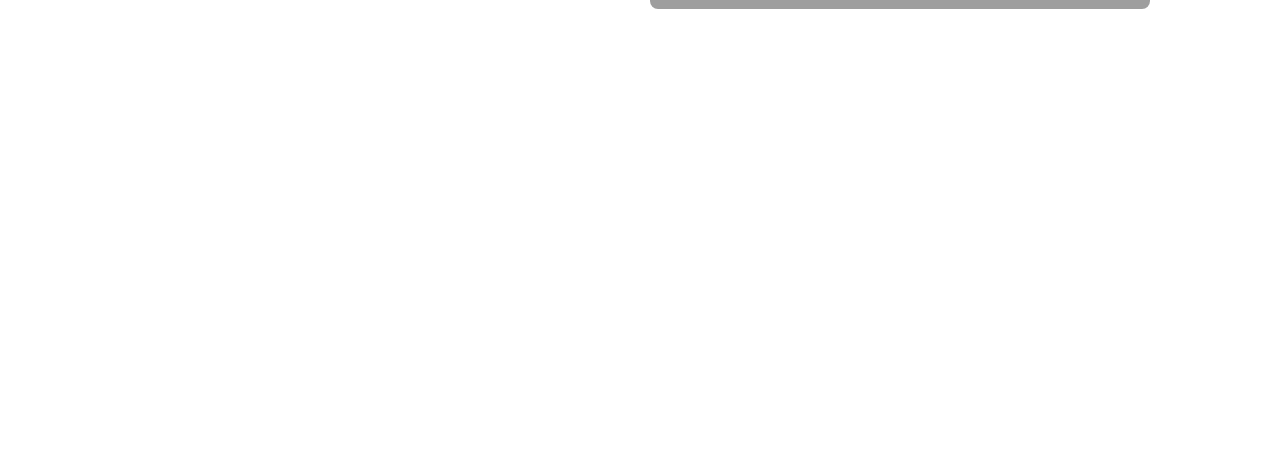
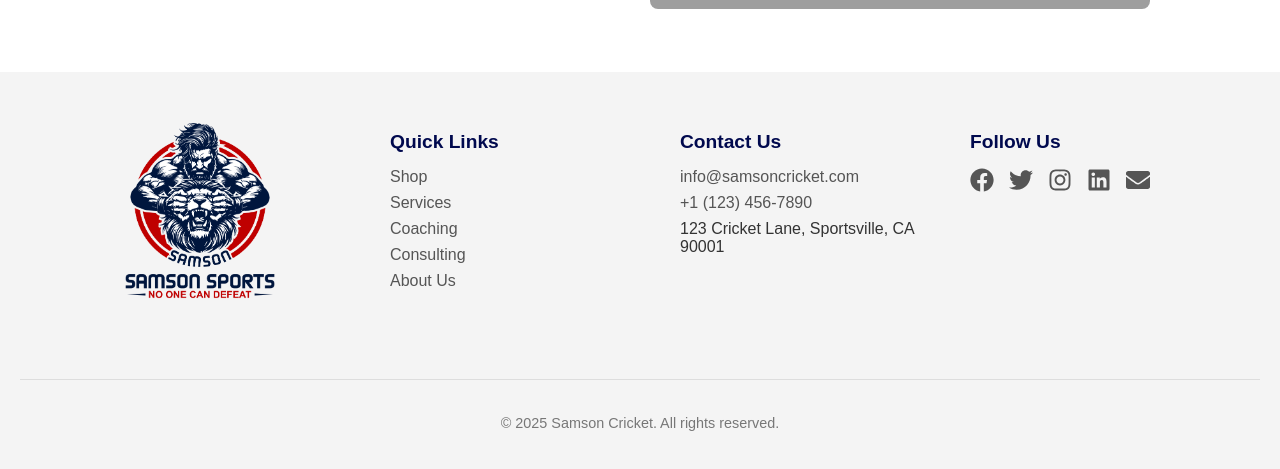
Before and after one commit to AshenIsuruWijesuriya/Samson-Cricket-WebApp, a React (Create React App) app in the folder frontend/: page / in a window 1280 px wide. Shown: the part 2218-2687 px from the top of the page. Before the commit the page ends 2290 px from the top, so only its background shows below. Built offline with nearby package versions, Linux system fonts and the light colour scheme; no server answers; grey boxes are pictures that could not be loaded; the HTML template or start-up script is replaced by a standard one.

Commit message:
add footer fix css

```diff
--- /dev/null
+++ b/frontend/src/Common/mainFooter.css
@@ -0,0 +1,109 @@
+.mf-footer {
+    background-color: #f4f4f4;
+    color: #333;
+    padding: 40px 20px;
+    font-family: 'Arial', sans-serif;
+  }
+
+  .mf-container {
+    display: flex;
+    justify-content: space-around;
+    max-width: 1200px;
+    margin: 0 auto;
+    flex-wrap: wrap;
+  }
+
+  .mf-footer-branding {
+    display: flex;
+    flex-direction: column;
+    align-items: center;
+  }
+
+  .mf-footer-branding-link {
+    display: flex;
+    align-items: center;
+    text-decoration: none;
+    color: #333;
+    margin-bottom: 20px;
+  }
+
+  .mf-footer-logo {
+    width: 280px;
+    margin-right:30px ;
+  }
+
+  .mf-footer-title {
+    margin-left: 10px;
+    font-size: 30px; /* Increased title size */
+    font-family: Impact;
+    color: #00094e;
+    font-weight: 500;
+  }
+
+  .mf-section {
+    flex: 1 1 250px;
+    margin-bottom: 20px;
+    margin-left: 20px;
+  }
+
+  .mf-title {
+    font-size: 1.2em;
+    font-weight: 600;
+    margin-bottom: 15px;
+    color: #00094e;
+  }
+
+  .mf-list {
+    list-style: none;
+    padding: 0;
+    margin: 0;
+  }
+
+  .mf-list li {
+    margin-bottom: 8px;
+  }
+
+  .mf-link {
+    text-decoration: none;
+    color: #555;
+    transition: color 0.3s;
+  }
+
+  .mf-link:hover {
+    color: #00094e;
+  }
+
+  .mf-social-icons {
+    display: flex;
+    gap: 15px;
+  }
+
+  .mf-social-link {
+    font-size: 1.5em;
+    color: #555;
+    transition: color 0.3s;
+  }
+
+  .mf-social-link:hover {
+    color: #00094e;
+  }
+
+  .mf-copyright {
+    text-align: center;
+    margin-top: 30px;
+    border-top: 1px solid #ddd;
+    padding-top: 20px;
+    font-size: 0.9em;
+    color: #777;
+  }
+
+  @media (max-width: 768px) {
+    .mf-container {
+      flex-direction: column;
+      align-items: center;
+    }
+
+    .mf-section {
+      text-align: center;
+    }
+  }
--- /dev/null
+++ b/frontend/src/Common/mainFooter.js
@@ -0,0 +1,51 @@
+import React from 'react';
+import './mainFooter.css';
+import logo1 from '../assets/images/logo.png'; // Import the logo
+import { FaFacebook, FaTwitter, FaInstagram, FaLinkedin, FaEnvelope } from 'react-icons/fa';
+
+const MainFooter = () => {
+  return (
+    <footer className="mf-footer">
+      <div className="mf-container">
+        <div className="mf-section mf-footer-branding">
+          <a href="/" className="mf-footer-branding-link">
+            <img src={logo1} alt="Samson Cricket Logo" className="mf-footer-logo" />
+          </a>
+        </div>
+        <div className="mf-section">
+          <h3 className="mf-title">Quick Links</h3>
+          <ul className="mf-list">
+            <li><a href="/shop" className="mf-link">Shop</a></li>
+            <li><a href="/services" className="mf-link">Services</a></li>
+            <li><a href="/coaching" className="mf-link">Coaching</a></li>
+            <li><a href="/consulting" className="mf-link">Consulting</a></li>
+            <li><a href="/about" className="mf-link">About Us</a></li>
+          </ul>
+        </div>
+        <div className="mf-section">
+          <h3 className="mf-title">Contact Us</h3>
+          <ul className="mf-list">
+            <li><a href="mailto:info@samsoncricket.com" className="mf-link">info@samsoncricket.com</a></li>
+            <li><a href="tel:+11234567890" className="mf-link">+1 (123) 456-7890</a></li>
+            <li>123 Cricket Lane, Sportsville, CA 90001</li>
+          </ul>
+        </div>
+        <div className="mf-section">
+          <h3 className="mf-title">Follow Us</h3>
+          <div className="mf-social-icons">
+            <a href="https://www.facebook.com/" className="mf-social-link" target="_blank" rel="noopener noreferrer"><FaFacebook /></a>
+            <a href="https://www.twitter.com/" className="mf-social-link" target="_blank" rel="noopener noreferrer"><FaTwitter /></a>
+            <a href="https://www.instagram.com/" className="mf-social-link" target="_blank" rel="noopener noreferrer"><FaInstagram /></a>
+            <a href="https://www.linkedin.com/" className="mf-social-link" target="_blank" rel="noopener noreferrer"><FaLinkedin /></a>
+            <a href="mailto:info@samsoncricket.com" className="mf-social-link"><FaEnvelope /></a>
+          </div>
+        </div>
+      </div>
+      <div className="mf-copyright">
+        <p>&copy; {new Date().getFullYear()} Samson Cricket. All rights reserved.</p>
+      </div>
+    </footer>
+  );
+};
+
+export default MainFooter;
--- a/frontend/src/Pages/Home.js
+++ b/frontend/src/Pages/Home.js
@@ -6,6 +6,7 @@ import shopImage from '../assets/images/shophome.png';
 import coachingImage from '../assets/images/coaching.png';
 import servicesImage from '../assets/images/servhome.jpeg';
 import consultingImage from '../assets/images/consulthome.png';
+import MainFooter from '../Common/mainFooter';
 
 const Home = () => {
     const [bats, setBats] = useState([]);
@@ -98,6 +99,7 @@ const Home = () => {
                     </div>
                 </section>
             </main>
+            <MainFooter/>
         </div>
     );
 };
--- a/frontend/src/Pages/Services/Service.js
+++ b/frontend/src/Pages/Services/Service.js
@@ -1,5 +1,6 @@
 import React, { useState } from "react";
 import MainHeader from "../../Common/mainHeader";
+import MainFooter from "../../Common/mainFooter";
 import RepairForm from "./RepairForm"; // Import Repair Form Component
 import "./Services.css"; // Import CSS file
 
@@ -77,6 +78,7 @@ const Services = () => {
                 />
             )}
         </div>
+        <MainFooter/>
         </div>
     );
 };
--- a/frontend/src/Pages/Shop/Shop.js
+++ b/frontend/src/Pages/Shop/Shop.js
@@ -1,5 +1,6 @@
 import React from 'react';
 import MainHeader from '../../Common/mainHeader';
+import MainFooter from '../../Common/mainFooter';
 import './Shop.css';
 import { GiCricketBat, GiAmericanFootballHelmet, GiRunningShoe, GiPoloShirt } from "react-icons/gi";
 import { useNavigate } from 'react-router-dom';
@@ -20,9 +21,10 @@ import merchandiseImage3 from '../../assets/images/merch4.png';
 import merchandiseImage4 from '../../assets/images/merch2.png';
 
 import shoeImage1 from '../../assets/images/shoe1.png';
-import shoeImage2 from '../../assets/images/shoe2.png';
-import shoeImage3 from '../../assets/images/shoe3.png';
+import shoeImage2 from '../../assets/images/shoe3.png';
+import shoeImage3 from '../../assets/images/shoe2.png';
 import shoeImage4 from '../../assets/images/shoe4.png';
+
 
 const Shop = () => {
     const navigate = useNavigate();
@@ -115,6 +117,7 @@ const Shop = () => {
                     </div>
                 </section>
             </main>
+            <MainFooter/>
         </div>
     );
 };
--- a/frontend/src/Pages/SignIn.js
+++ b/frontend/src/Pages/SignIn.js
@@ -1,6 +1,7 @@
 import React, { useState } from "react";
 import "./SignIn.css";
 import MainHeader from "../Common/mainHeader";
+import MainFooter from "../Common/mainFooter";
 import axios from "axios";
 import Swal from "sweetalert2";
 import { useNavigate } from "react-router-dom";
@@ -104,6 +105,7 @@ const SignIn = () => {
           </div>
         </form>
       </div>
+      <MainFooter/>
     </div>
   );
 };
--- a/frontend/src/Pages/SignUp.js
+++ b/frontend/src/Pages/SignUp.js
@@ -3,6 +3,7 @@ import axios from 'axios';
 import Swal from 'sweetalert2';
 import './SignUp.css';
 import MainHeader from '../Common/mainHeader';
+import MainFooter from "../Common/mainFooter";
 import { useNavigate } from 'react-router-dom';
 
 const api = process.env.REACT_APP_BASE_URL;
@@ -198,6 +199,7 @@ const SignUpPage = () => {
                     </div>
                 </div>
             )}
+            <MainFooter/>
         </div>
     );
 };
```
Also changed, not shown: frontend/src/Common/Footer.js (deleted, +0 -9 lines).
